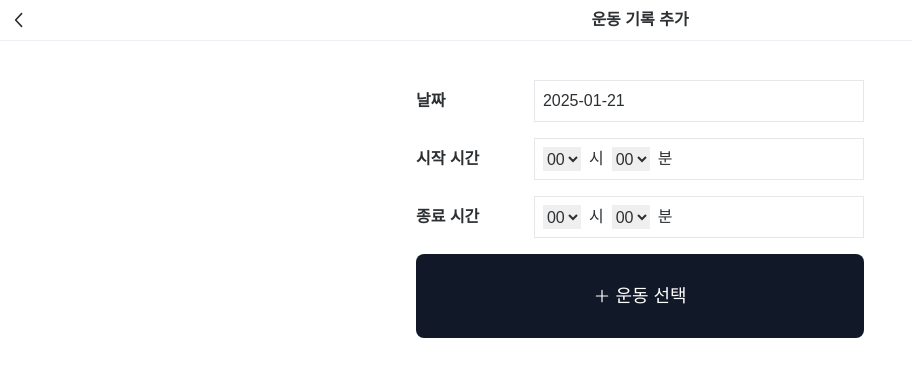
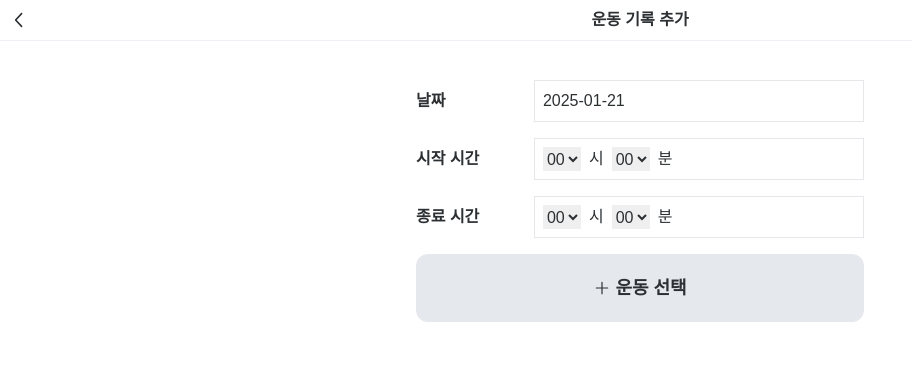
Before and after one commit to kimmsoll/fit-track, a Next.js app: page /records/add in a window 1280 px wide. Shown: the top 376 px of the page, without its empty margins (0-912 px from the left). Built offline with nearby package versions, Linux system fonts and the light colour scheme.

Commit message:
feat: AddLink 생성 및 적용

```diff
--- /dev/null
+++ b/src/app/records/add/components/AddLink.tsx
@@ -0,0 +1,26 @@
+import Link from "next/link";
+import PlusIcon from "@/components/icons/PlusIcon";
+import { RouteType } from "@/constants/routes";
+
+interface Props {
+  route: RouteType;
+  title: string;
+  subTitle?: string;
+}
+
+export default function AddLink(props: Props) {
+  const { route, title, subTitle } = props;
+
+  return (
+    <Link
+      href={route}
+      className={`w-4/5 max-w-md flex flex-col items-center bg-customGray-100 rounded-xl ${subTitle ? "pt-2 pb-5" : "p-5"}`}
+    >
+      {subTitle && <span className="text-sm">{subTitle}</span>}
+      <div className="flex gap-1 items-center text-lg">
+        <PlusIcon width={18} />
+        <span className="font-bold">{title}</span>
+      </div>
+    </Link>
+  );
+}
--- a/src/app/records/add/components/RecordsAddOptions.tsx
+++ b/src/app/records/add/components/RecordsAddOptions.tsx
@@ -1,8 +1,9 @@
 import { useState } from "react";
+import { ROUTES } from "@/constants/routes";
+
 import DateInput from "./DateInput";
 import TimeSelect from "./TimeSelect";
-import { Button } from "@/components/ui/Button";
-import PlusIcon from "@/components/icons/PlusIcon";
+import AddLink from "./AddLink";
 
 export function RecordsAddOptions() {
   const [startAt, setStartAt] = useState("");
@@ -41,20 +42,7 @@ export function RecordsAddOptions() {
         </div>
       </fieldset>
 
-      <div className="w-4/5 max-w-md">
-        <Button
-          size="lg"
-          color="black"
-          title={
-            <div className="flex justify-center items-center gap-1">
-              <PlusIcon width={18} />
-              <span>운동 선택</span>
-            </div>
-          }
-          //   TODO: onCLick
-          onClick={() => {}}
-        />
-      </div>
+      <AddLink route={ROUTES.EXERCISE_SEARCH} title="운동 선택" />
     </section>
   );
 }
--- a/src/constants/routes.ts
+++ b/src/constants/routes.ts
@@ -6,4 +6,6 @@ export const ROUTES = {
   EXERCISE_SEARCH: "/exercise/search",
   EXERCISE_ADD: "/exercise/add",
   ANALYTICS: "/analytics",
-};
+} as const;
+
+export type RouteType = (typeof ROUTES)[keyof typeof ROUTES];
```
